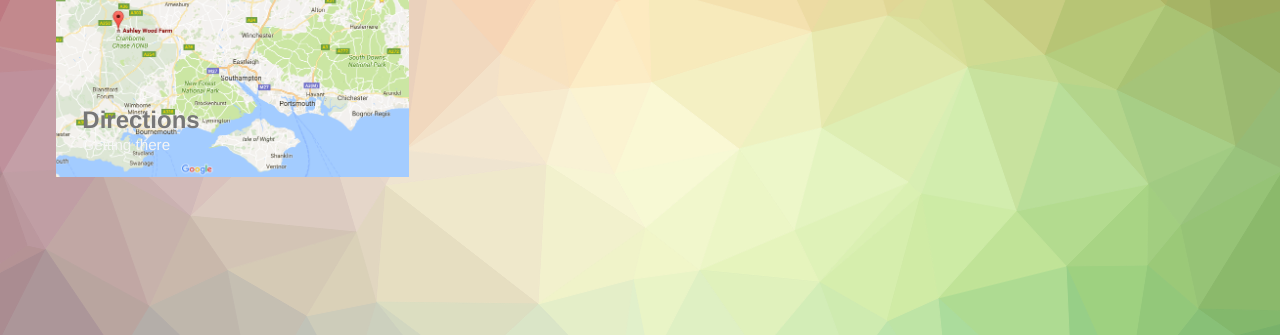
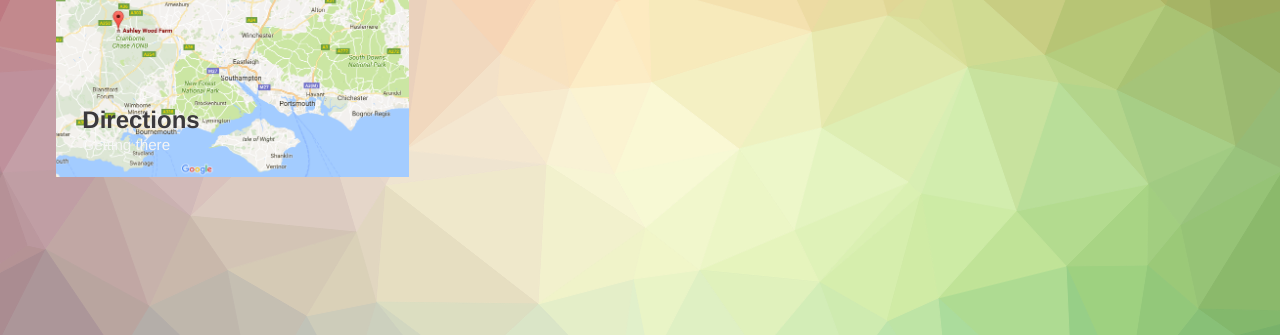
Before and after one commit to jimparr19/jimparr19.github.io, a Jekyll site: the page built from index.html, in a window 1280 px wide. Shown: the part 294-629 px from the top of the page. Built offline with Jekyll 4.4.1, drawn with Linux system fonts in a browser that asks for light colours.

```diff
--- a/css/modern-blog.css
+++ b/css/modern-blog.css
@@ -86,7 +86,7 @@
 }
 
 .card__container--closed .card__title {
-	color: #777778;
+	color:  #3b393d;
 }
 
 .card__subtitle {
--- a/index.html
+++ b/index.html
@@ -7,7 +7,7 @@ layout: compress
     <meta charset="UTF-8"/>
     <meta http-equiv="X-UA-Compatible" content="IE=edge">
     <meta name="viewport" content="width=device-width, initial-scale=1">
-    <title>{{ site.title }}</title>
+    <title>Jimily</title>
     <meta name="description" content="{{ site.description }}"/>
     <meta name="keywords" content="{{ site.keywords }}"/>
     <meta name="author" content="{{ site.author }}"/>
```
